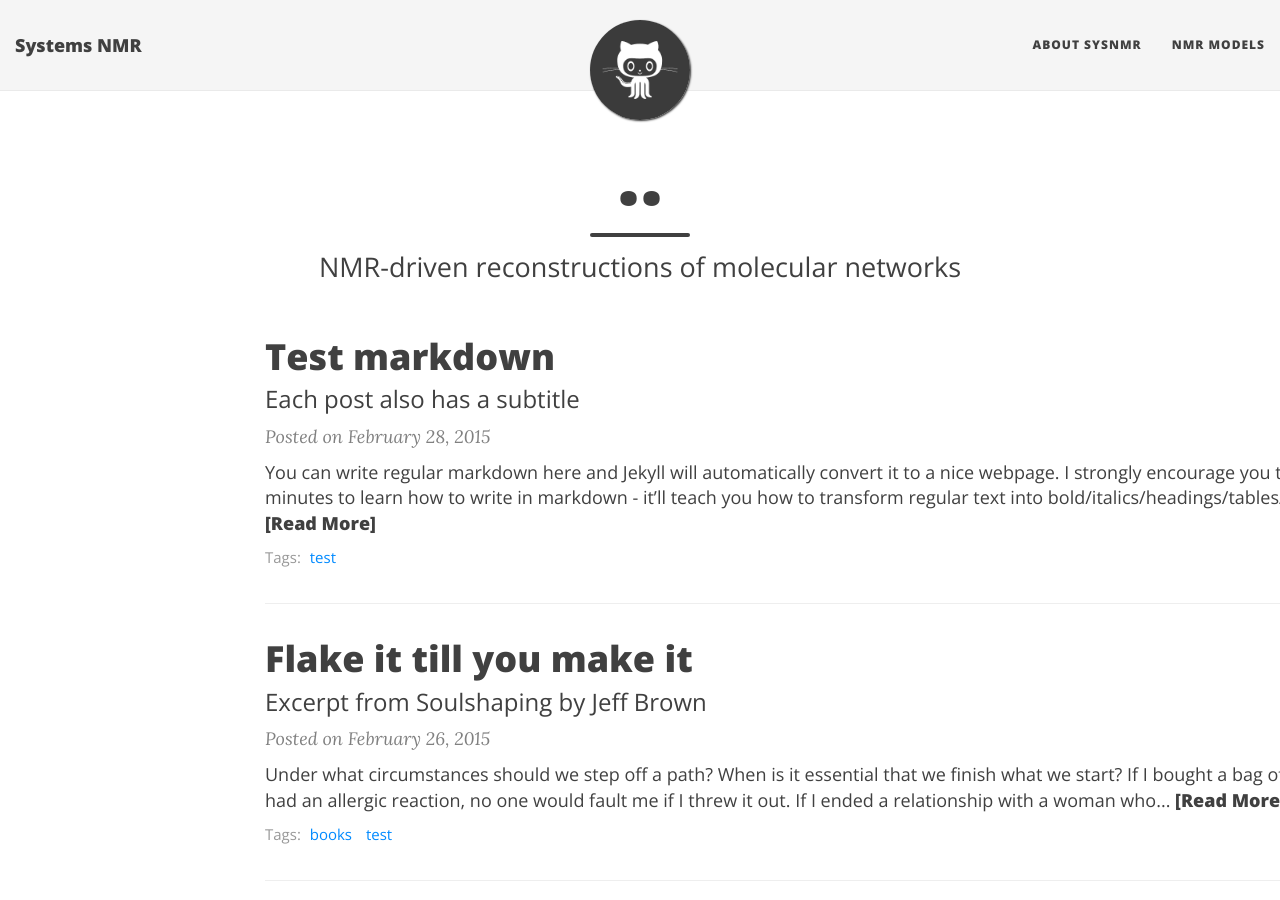
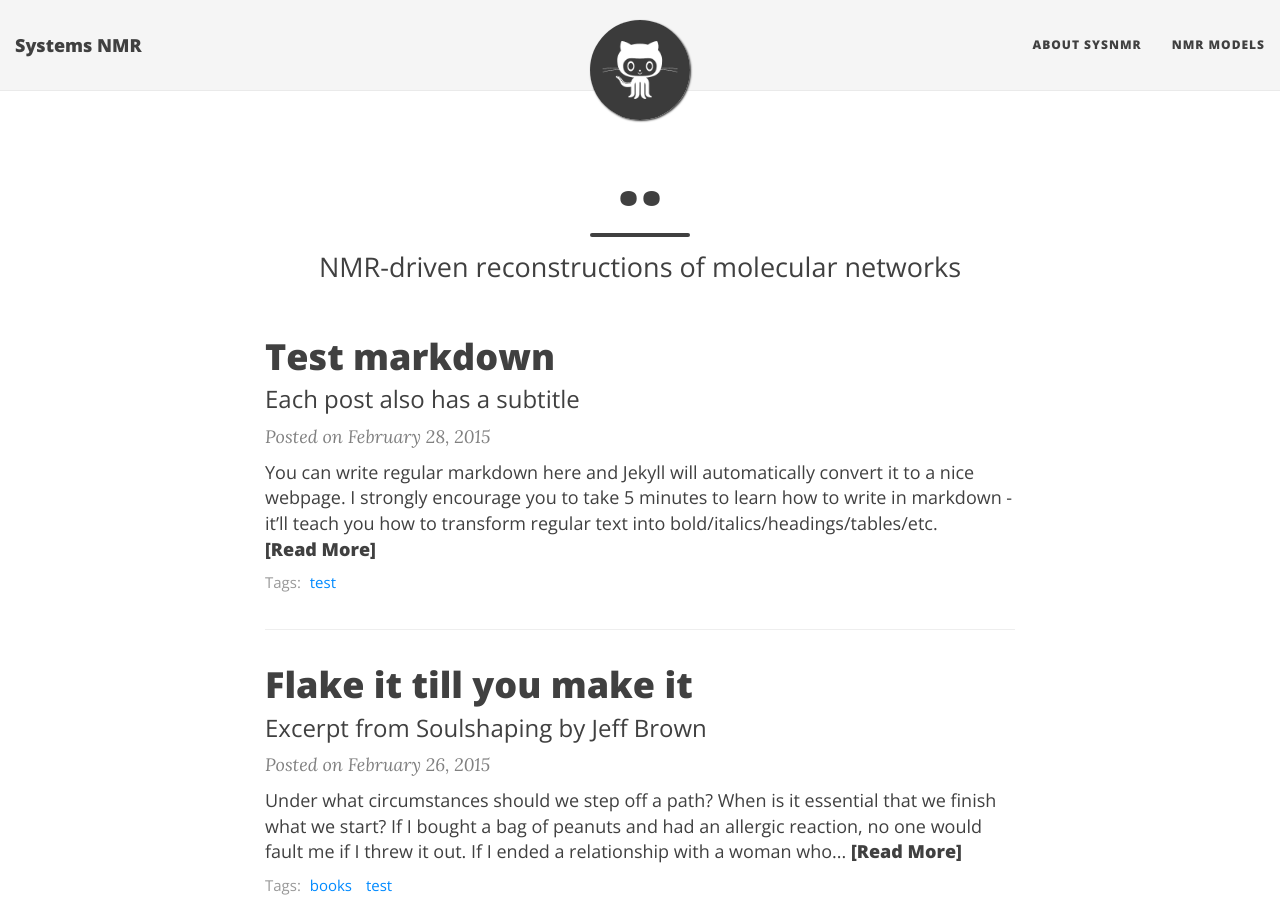
Before and after one commit to systemsnmr/systemsnmr.github.io, a Jekyll site: the page built from index.html, in a window 1280 px wide and 900 px high. Built offline with Jekyll 4.4.1, drawn with Linux system fonts in a browser that asks for light colours; nearby versions of some CDN libraries; the list of posts is cut into pages by our own code.

Commit message:
layouts page col-lg-12<8

```diff
--- a/_layouts/page.html
+++ b/_layouts/page.html
@@ -6,7 +6,7 @@
 
 <div class="container" role="main">
   <div class="row">
-    <div class="col-lg-12 col-lg-offset-2 col-md-10 col-md-offset-1">
+    <div class="col-lg-8 col-lg-offset-2 col-md-10 col-md-offset-1">
       {{ content }}
 	    {% if page.comments %}
         <div class="disqus-comments">
```
